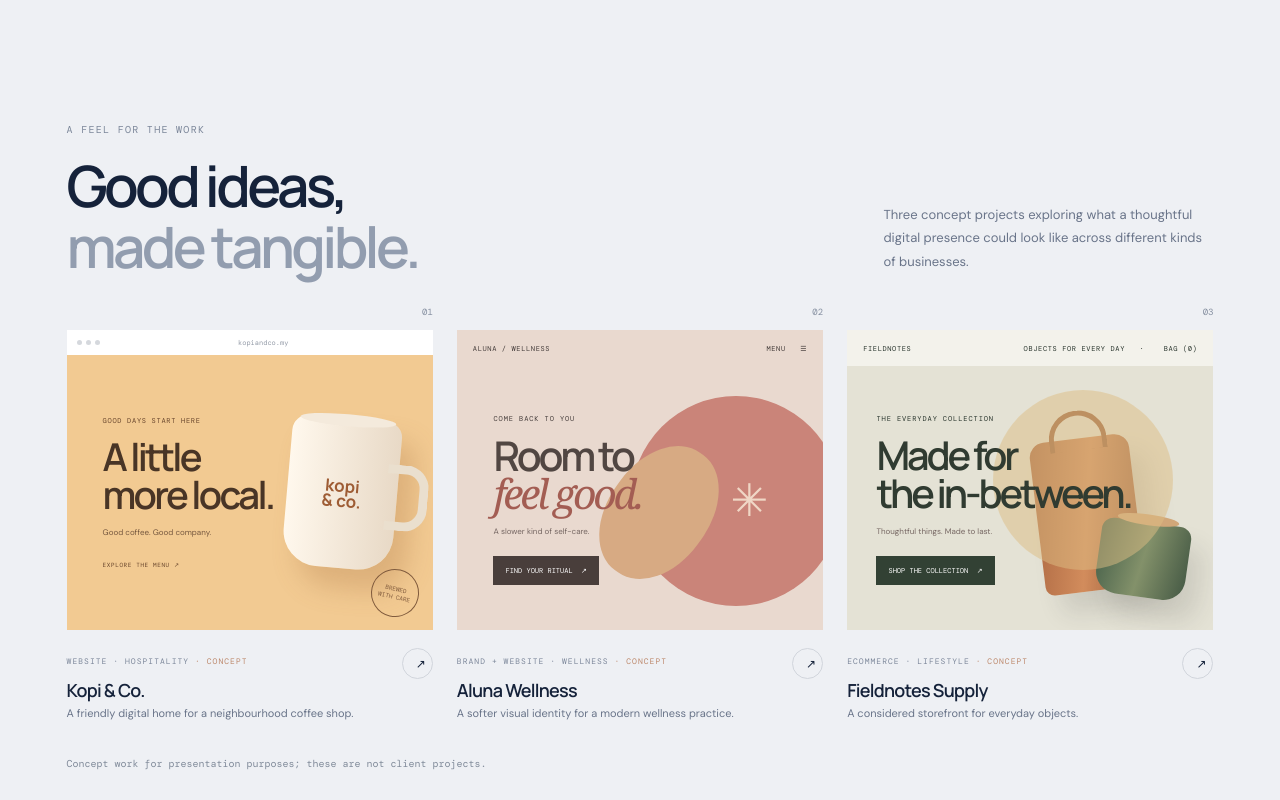
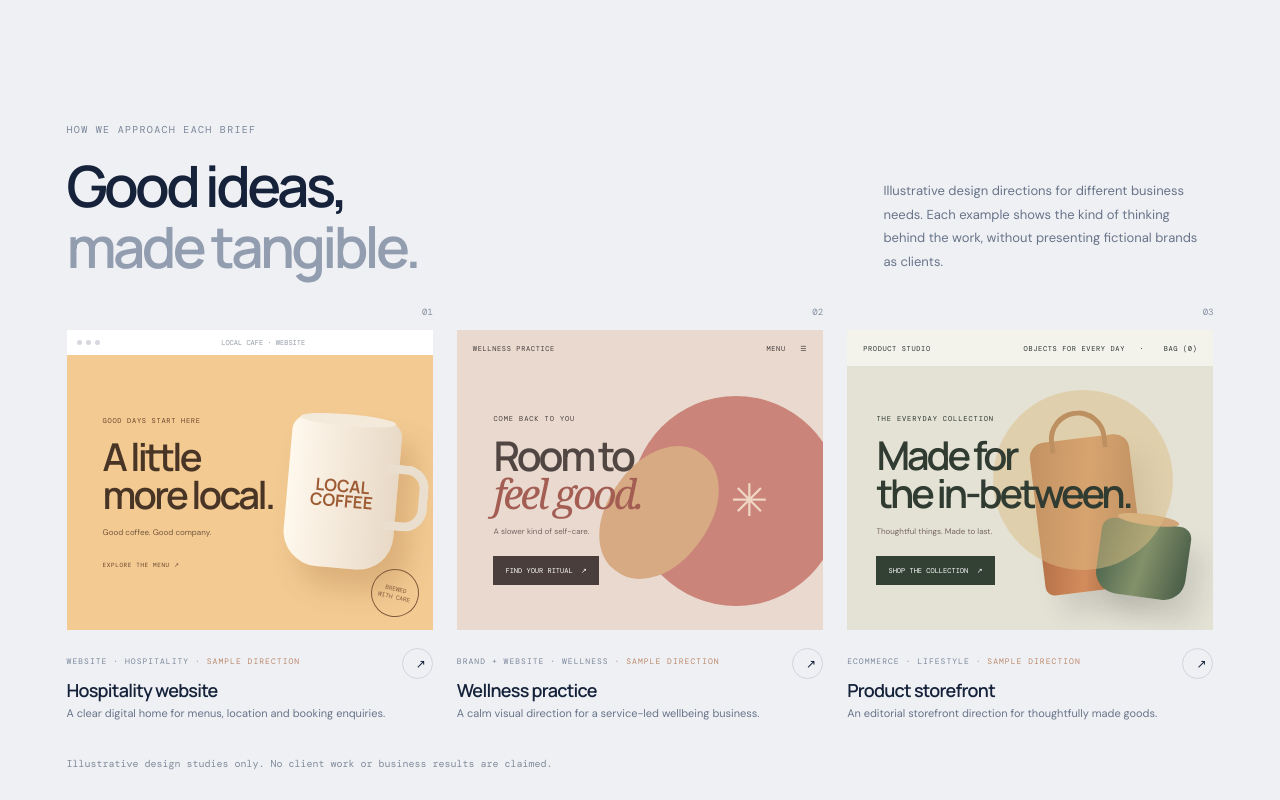
Before and after one commit to Multi-G3n/SpaceSolutions, a React (Vite) app: page / in a window 1280 px wide. Shown: the part 2260-3060 px from the top of the page. Built offline with nearby package versions, Linux system fonts and the light colour scheme.

Commit message:
Polish portfolio presentation for launch

```diff
--- a/src/App.tsx
+++ b/src/App.tsx
@@ -40,18 +40,18 @@ function Header() {
 }
 
 function ProjectVisual({ kind }: { kind: 'cafe' | 'wellness' | 'goods' }) {
-  if (kind === 'cafe') return <div className="project-art cafe-art"><div className="browser-bar"><i /><i /><i /><span>kopiandco.my</span></div><div className="cafe-layout"><div className="cafe-copy"><span>GOOD DAYS START HERE</span><b>A little<br />more local.</b><small>Good coffee. Good company.</small><em>EXPLORE THE MENU ↗</em></div><div className="coffee-cup"><span>kopi<br />& co.</span></div></div><div className="cafe-stamp">BREWED<br />WITH CARE</div></div>
-  if (kind === 'wellness') return <div className="project-art wellness-art"><div className="wellness-top"><span>ALUNA / WELLNESS</span><span>MENU&nbsp;&nbsp; ☰</span></div><div className="wellness-shape shape-one"/><div className="wellness-shape shape-two"/><div className="wellness-copy"><small>COME BACK TO YOU</small><b>Room to<br /><i>feel good.</i></b><span>A slower kind of self-care.</span><button>FIND YOUR RITUAL&nbsp; ↗</button></div><div className="wellness-flower">✳</div></div>
-  return <div className="project-art goods-art"><div className="goods-nav"><span>FIELDNOTES</span><span>OBJECTS FOR EVERY DAY&nbsp;&nbsp; · &nbsp;&nbsp; BAG (0)</span></div><div className="goods-copy"><small>THE EVERYDAY COLLECTION</small><b>Made for<br />the in-between.</b><span>Thoughtful things. Made to last.</span><button>SHOP THE COLLECTION&nbsp; ↗</button></div><div className="goods-object object-a"/><div className="goods-object object-b"/><div className="goods-sun"/></div>
+  if (kind === 'cafe') return <div className="project-art cafe-art"><div className="browser-bar"><i /><i /><i /><span>LOCAL CAFE · WEBSITE</span></div><div className="cafe-layout"><div className="cafe-copy"><span>GOOD DAYS START HERE</span><b>A little<br />more local.</b><small>Good coffee. Good company.</small><em>EXPLORE THE MENU ↗</em></div><div className="coffee-cup"><span>LOCAL<br />COFFEE</span></div></div><div className="cafe-stamp">BREWED<br />WITH CARE</div></div>
+  if (kind === 'wellness') return <div className="project-art wellness-art"><div className="wellness-top"><span>WELLNESS PRACTICE</span><span>MENU&nbsp;&nbsp; ☰</span></div><div className="wellness-shape shape-one"/><div className="wellness-shape shape-two"/><div className="wellness-copy"><small>COME BACK TO YOU</small><b>Room to<br /><i>feel good.</i></b><span>A slower kind of self-care.</span><button>FIND YOUR RITUAL&nbsp; ↗</button></div><div className="wellness-flower">✳</div></div>
+  return <div className="project-art goods-art"><div className="goods-nav"><span>PRODUCT STUDIO</span><span>OBJECTS FOR EVERY DAY&nbsp;&nbsp; · &nbsp;&nbsp; BAG (0)</span></div><div className="goods-copy"><small>THE EVERYDAY COLLECTION</small><b>Made for<br />the in-between.</b><span>Thoughtful things. Made to last.</span><button>SHOP THE COLLECTION&nbsp; ↗</button></div><div className="goods-object object-a"/><div className="goods-object object-b"/><div className="goods-sun"/></div>
 }
 
 function Portfolio() {
   const projects = [
-    { label: 'WEBSITE · HOSPITALITY', name: 'Kopi & Co.', desc: 'A friendly digital home for a neighbourhood coffee shop.', kind: 'cafe' as const },
-    { label: 'BRAND + WEBSITE · WELLNESS', name: 'Aluna Wellness', desc: 'A softer visual identity for a modern wellness practice.', kind: 'wellness' as const },
-    { label: 'ECOMMERCE · LIFESTYLE', name: 'Fieldnotes Supply', desc: 'A considered storefront for everyday objects.', kind: 'goods' as const },
+    { label: 'WEBSITE · HOSPITALITY', name: 'Hospitality website', desc: 'A clear digital home for menus, location and booking enquiries.', kind: 'cafe' as const },
+    { label: 'BRAND + WEBSITE · WELLNESS', name: 'Wellness practice', desc: 'A calm visual direction for a service-led wellbeing business.', kind: 'wellness' as const },
+    { label: 'ECOMMERCE · LIFESTYLE', name: 'Product storefront', desc: 'An editorial storefront direction for thoughtfully made goods.', kind: 'goods' as const },
   ]
-  return <section className="section work-section" id="work"><div className="section-heading"><div><span className="eyebrow">A FEEL FOR THE WORK</span><h2>Good ideas,<br /><span>made tangible.</span></h2></div><p>Three concept projects exploring what a thoughtful digital presence could look like across different kinds of businesses.</p></div><div className="project-grid">{projects.map((p, i) => <article className="project-card" key={p.name}><a href="#contact" className="project-link" aria-label={`Discuss a project like ${p.name}`}><ProjectVisual kind={p.kind} /><div className="project-meta"><div><span className="eyebrow">{p.label} <span className="concept-label">· CONCEPT</span></span><h3>{p.name}</h3><p>{p.desc}</p></div><span className="project-arrow"><Arrow diagonal /></span></div></a><span className="project-index">0{i + 1}</span></article>)}</div><p className="concept-note">Concept work for presentation purposes; these are not client projects.</p></section>
+  return <section className="section work-section" id="work"><div className="section-heading"><div><span className="eyebrow">HOW WE APPROACH EACH BRIEF</span><h2>Good ideas,<br /><span>made tangible.</span></h2></div><p>Illustrative design directions for different business needs. Each example shows the kind of thinking behind the work, without presenting fictional brands as clients.</p></div><div className="project-grid">{projects.map((p, i) => <article className="project-card" key={p.name}><a href="#contact" className="project-link" aria-label={`Discuss a project like ${p.name}`}><ProjectVisual kind={p.kind} /><div className="project-meta"><div><span className="eyebrow">{p.label} <span className="concept-label">· SAMPLE DIRECTION</span></span><h3>{p.name}</h3><p>{p.desc}</p></div><span className="project-arrow"><Arrow diagonal /></span></div></a><span className="project-index">0{i + 1}</span></article>)}</div><p className="concept-note">Illustrative design studies only. No client work or business results are claimed.</p></section>
 }
 
 function ContactForm() {
@@ -69,8 +69,8 @@ function ContactForm() {
     <div className="form-row"><label>Your name<input name="name" autoComplete="name" placeholder="How should we address you?" required minLength={2} /></label><label>Email address<input type="email" name="email" autoComplete="email" placeholder="you@company.com" required /></label></div>
     <label>What are you looking for?<select name="service" defaultValue="" required><option value="" disabled>Select a service</option><option>Website development</option><option>Graphic design</option><option>Content creation</option><option>AI automation</option><option>Wedding digital card</option><option>Wedding photography + videography</option><option>A mix of things</option></select></label>
     <label>A little about your project<textarea name="message" placeholder="What are you building, and what would you like help with?" rows={4} required minLength={10} /></label>
-    <button type="submit" className="button button-light">Send your enquiry <Arrow diagonal /></button>
-    <p className="form-note" aria-live="polite">{error || (submitted ? 'Thanks for sharing your project. This demo form does not send or store your details—connect it to an inbox or form service to receive enquiries.' : 'This demo form validates your details in the browser but does not send or store them.')}</p>
+    <button type="submit" className="button button-light">Check your enquiry <Arrow diagonal /></button>
+    <p className="form-note" aria-live="polite">{error || (submitted ? 'Your details are valid, but this enquiry was not sent. The form needs a connected recipient to receive messages.' : 'This form is not connected to an inbox yet, so entries are not sent or stored.')}</p>
   </form>
 }
 
```
